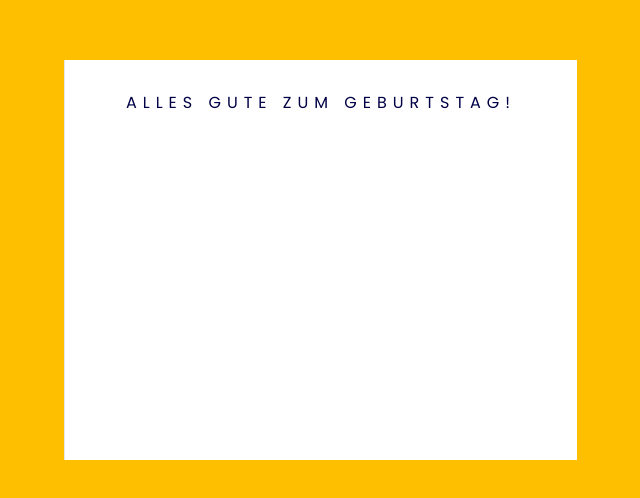
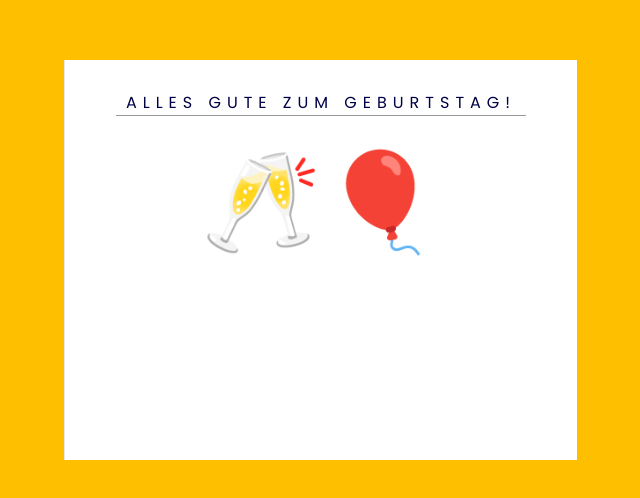
Before and after one commit to felixschloesser/birthday-card, a plain HTML site: page templates/index.html in a window 1280 px wide. Shown: the part 140-638 px from the top of the page, without its empty margins (576-1216 px from the left). Drawn offline with Linux system fonts and the light colour scheme; files that its build step writes are made by us from their sources.

Commit message:
added text and improved formatting

```diff
--- a/static/birthday.css
+++ b/static/birthday.css
@@ -7,6 +7,16 @@
 body {
   background-color: #fdbf00;
 }
+
+hr {
+  max-width: 80%;
+  height: 1px;
+  border-bottom: 0px;
+  border-left: 0px;
+  border-right: 0px;
+  margin: auto;"
+}
+
 .card {
   width: 80%;
   height: 50%;
@@ -16,6 +26,7 @@ body {
   right: 0px;
   top: 0;
   bottom: 0;
+
   -webkit-perspective: 1200px;
   perspective: 1200px;
   transition: 1s;
@@ -36,18 +47,17 @@ body {
 .inside {
   background: linear-gradient(to right, #e7e7e7, #ffffff 30%);
   line-height: 2;
-  padding: 0 20px;
+  padding: 0.2em 0.3em;
   text-align: center;
   display: flex;
   flex-direction: column;
   justify-content: space-around;
   align-items: center;
   left: 50%;
+  overflow: scroll;
 }
 
-.inside p {
-  font-size: 0.5em;
-}
+
 
 .outside {
   -webkit-transform-style: preserve-3d;
@@ -56,6 +66,8 @@ body {
   transform-origin: left;
   transition: 2s;
   cursor: pointer;
+  text-align: center;
+
 }
 .front,
 .back {
@@ -77,9 +89,17 @@ body {
   font-size: 1em;
   text-transform: uppercase;
   margin-top: 30px;
-  text-align: center;
   letter-spacing: 6px;
   color: #000046;
+}
+.outside h1 {
+  padding-top: 0.4em;
+  font-size: 6em;
+  line-height: 1em;
+}
+.inside p {
+  font-size: 0.5em;
+  max-width: 80%;
 }
 .inside h1 {
   font-size: 6em;
--- a/templates/index.html
+++ b/templates/index.html
@@ -17,13 +17,29 @@
       <div class="outside">
         <div class="front">
           <p>Alles gute zum Geburtstag!</p>
+          <hr>
+          <h1>🥂🎈</h1>
         </div>
         <div class="back"></div>
       </div>
       <div class="inside">
-        <p>auch wenn ich diese Tage gerade gerne mit dir verbringen würden könnte,
-           wünsche ich dir von ganzem Herzen einen wundervollen Tag. Ich hoffe all der Kaffe und Kuchen mit der Family war nicht zu stressig, und du hast dannach schon ein kleines Nickerchen machen können. </p>
-        <h1>&#127873;</h1>
+        <p>Liebe Hannah,</p>
+        <p>Hoffentlich sieht das gerade alles so aus wie ich mir das vorgestellt habe - wenns nicht versucht nochmal auf einem Laptop statt auf dem Handy zu öffnen :S.
+        </p>
+        <p>Wenn du mich besuchen kommst, würde ich gerne diese <a href="https://www.youtube.com/watch?v=c58fcTtpGNQ">pariser urbane Schafsherde</a> mit dir besuchen.
+        </p>
+        <h1>🐑</h1>
+
+        <p>
+        Am Abend würde ich dich gerne zu einem <a href="https://guide.michelin.com/fr/fr/ile-de-france/paris/restaurant/jouvence">Abendessen in einem schicken Pariser vegetarischen Restaurant</a> einladen.
+        </p>
+        <h1>🧑‍🍳</h1>
+
+        <p>
+            Ich freue mich ganz doll auf unser nächstes Wiederzusehen.
+        </p>
+        <p>In Liebe, <br> dein TinTin
+        </p>
       </div>
     </div>
   </body>
```
Also changed, not shown: 1 other file.
